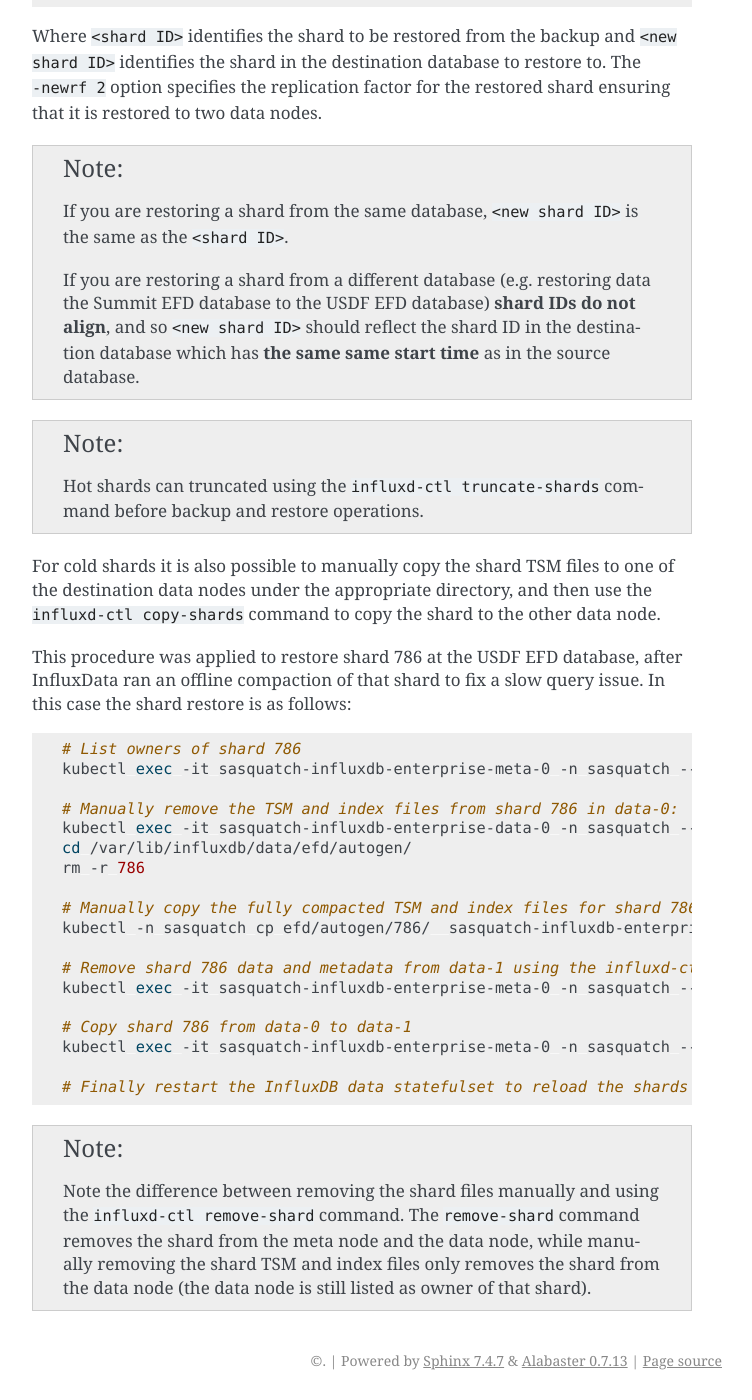
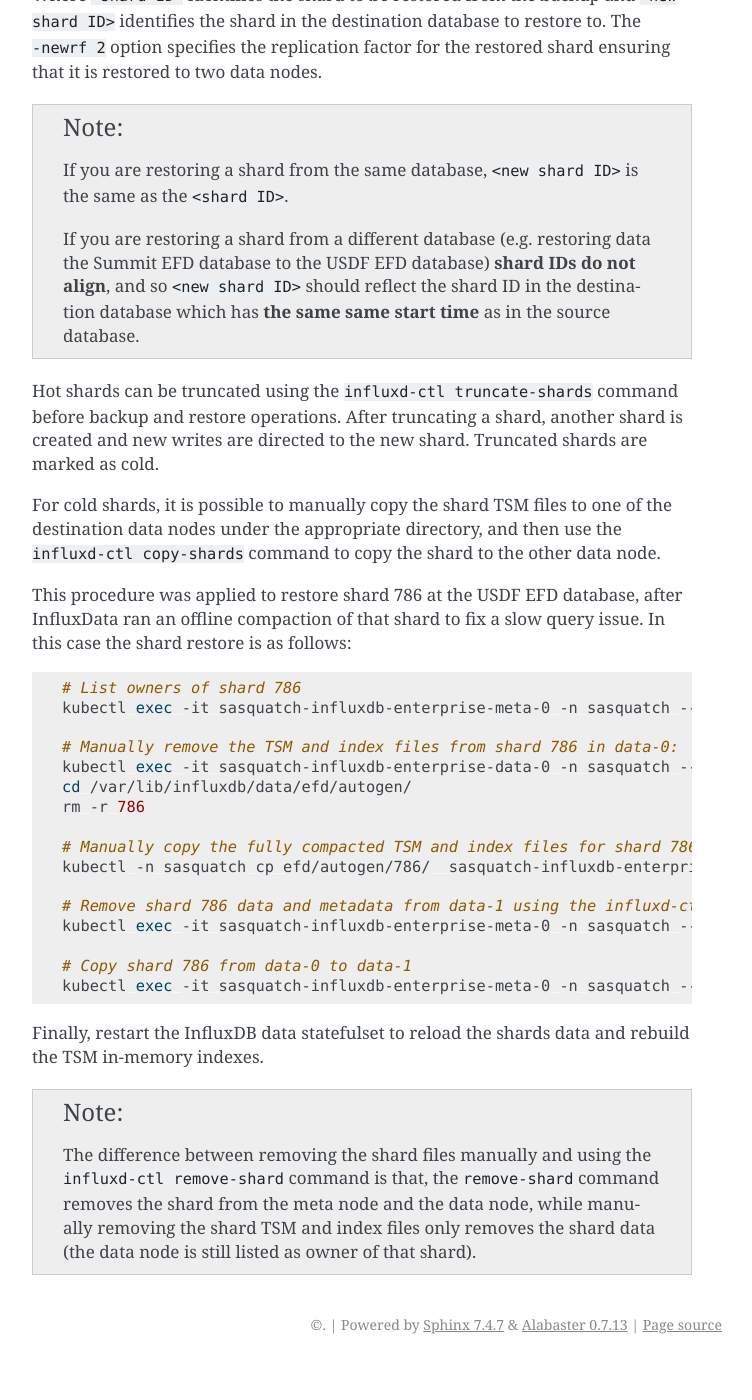
Before and after one commit to lsst-sqre/sasquatch, a Sphinx documentation site: the page built from docs/developer-guide/managing-shards.rst, in a window 1280 px wide and 1400 px high, scrolled down 2557 px. Shown: the whole window, without its empty margins (388-1140 px from the left). Built offline with Sphinx 7.4.7, drawn with Linux system fonts in a browser that asks for light colours; after the commit the page ends 3921 px from its top, so only the background shows below that; some of the changed text lies outside the part shown.

Commit message:
Doc fixes

```diff
--- a/docs/developer-guide/managing-shards.rst
+++ b/docs/developer-guide/managing-shards.rst
@@ -83,8 +83,7 @@
 The ``influxd-ctl`` tool provides commands to backup and restore shards.
 
 A meta node doesn't have enough space to keep the backup files.
-To perform backup and restore operations, download the ``influxd-ctl`` tool and bind it to a meta node:
-
+To perform backup and restore operations, download the ``influxd-ctl`` tool and bind it to a meta node.
 Download the ``influxd-ctl`` tool from the InfluxData website:
 
 .. code-block:: bash
@@ -114,11 +113,13 @@
 
     If you are restoring a shard from a different database (e.g. restoring data the Summit EFD database to the USDF EFD database) **shard IDs do not align**, and so ``<new shard ID>`` should reflect the shard ID in the destination database which has **the same same start time** as in the source database.
 
-.. note::
 
-    Hot shards can truncated using the ``influxd-ctl truncate-shards`` command before backup and restore operations.
 
-For cold shards it is also possible to manually copy the shard TSM files to one of the destination data nodes under the appropriate directory, and then use the ``influxd-ctl copy-shards`` command to copy the shard to the other data node.
+Hot shards can be truncated using the ``influxd-ctl truncate-shards`` command before backup and restore operations.
+After truncating a shard, another shard is created and new writes are directed to the new shard.
+Truncated shards are marked as cold.
+
+For cold shards, it is possible to manually copy the shard TSM files to one of the destination data nodes under the appropriate directory, and then use the ``influxd-ctl copy-shards`` command to copy the shard to the other data node.
 
 This procedure was applied to restore shard 786 at the USDF EFD database, after InfluxData ran an offline compaction of that shard to fix a slow query issue.
 In this case the shard restore is as follows:
@@ -142,12 +143,12 @@
     # Copy shard 786 from data-0 to data-1
     kubectl exec -it sasquatch-influxdb-enterprise-meta-0 -n sasquatch -- influxd-ctl copy-shard sasquatch-influxdb-enterprise-data-0.sasquatch-influxdb-enterprise-data.sasquatch.svc.cluster.local:8088 sasquatch-influxdb-enterprise-data-1.sasquatch-influxdb-enterprise-data.sasquatch.svc.cluster.local:8088 786
 
-    # Finally restart the InfluxDB data statefulset to reload the shards data and rebuild the TSM in-memory indexes.
+
+Finally, restart the InfluxDB data statefulset to reload the shards data and rebuild the TSM in-memory indexes.
 
 .. note::
 
-    Note the difference between removing the shard files manually and using the ``influxd-ctl remove-shard`` command.
-    The ``remove-shard`` command removes the shard from the meta node and the data node, while manually removing the shard TSM and index files only removes the shard from the data node (the data node is still listed as owner of that shard).
+    The difference between removing the shard files manually and using the ``influxd-ctl remove-shard`` command is that, the ``remove-shard`` command removes the shard from the meta node and the data node, while manually removing the shard TSM and index files only removes the shard data (the data node is still listed as owner of that shard).
 
 
 .. _influxd-ctl: https://docs.influxdata.com/enterprise_influxdb/v1/tools/influxd-ctl/
```
